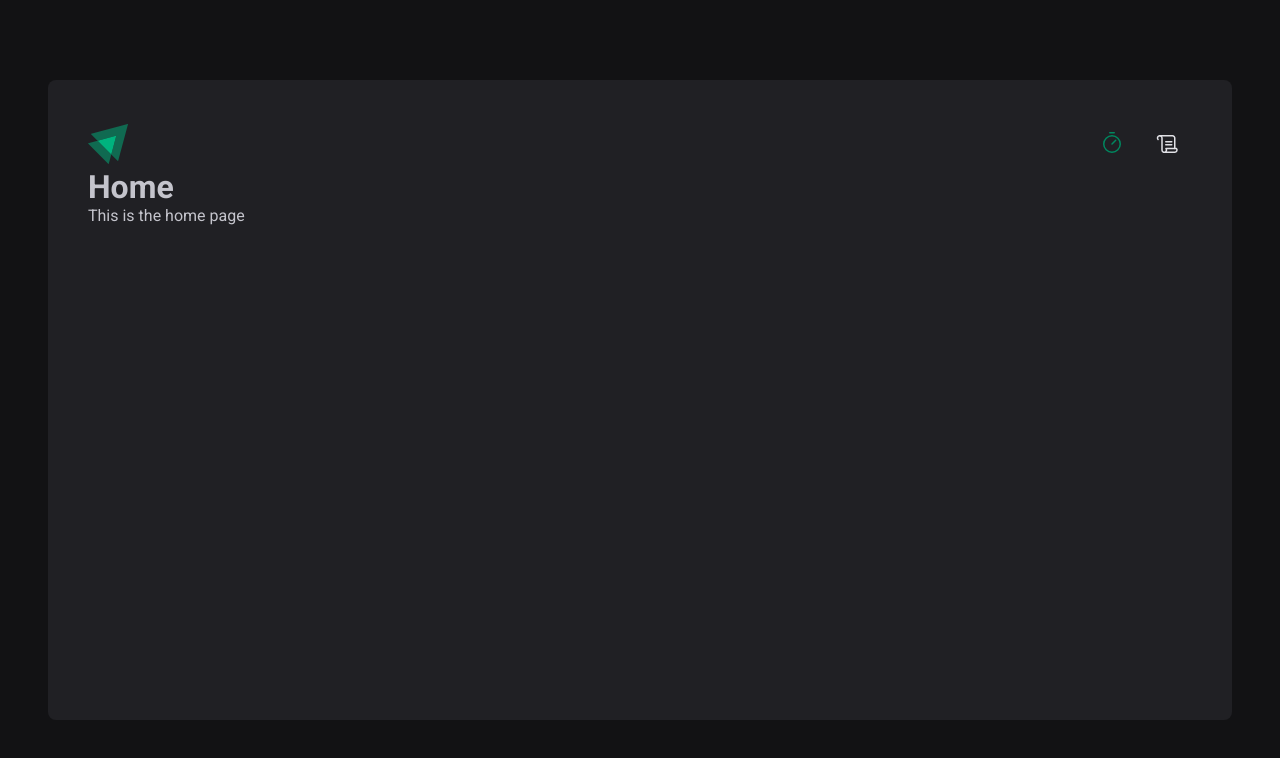
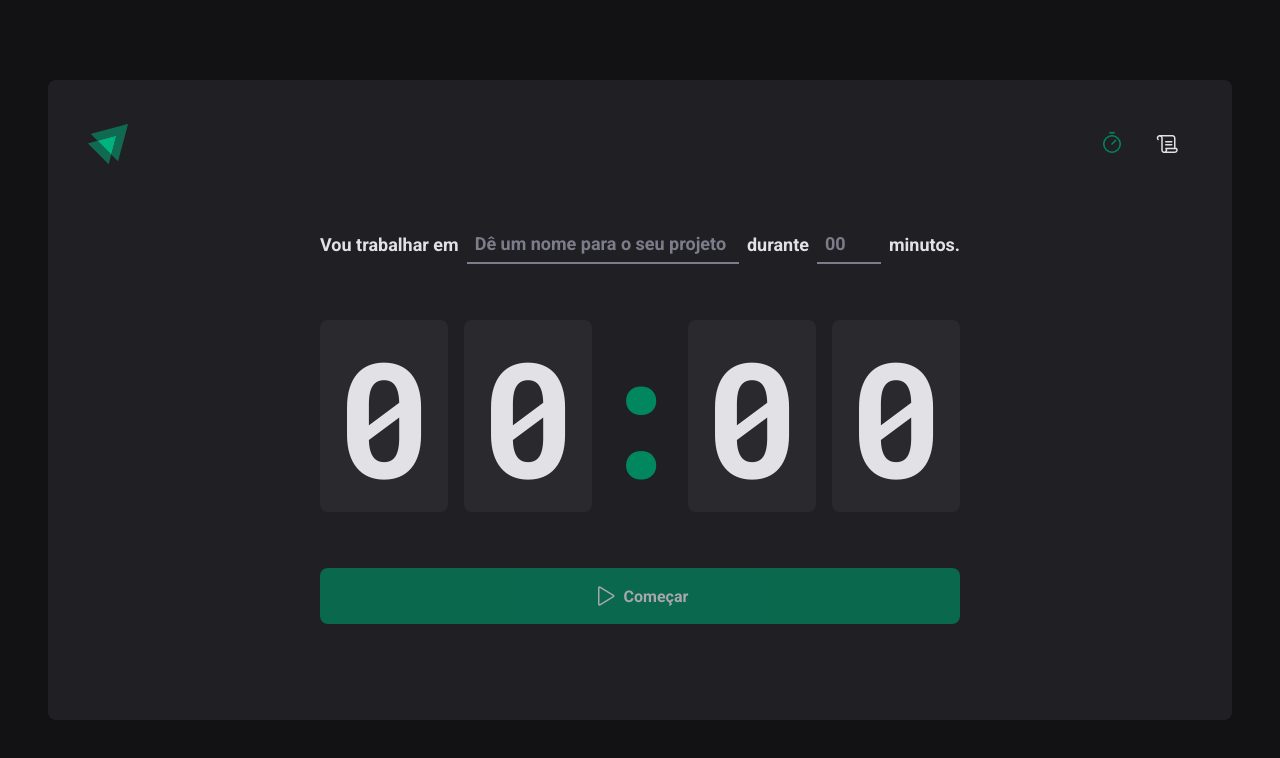
Before and after one commit to MaykonFranchini/ignite-timer, a React (Vite) app: page / in a window 1280 px wide. Shown: the top 758 px of the page. Built offline with nearby package versions, Linux system fonts and the light colour scheme.

Commit message:
Form inputs styled

```diff
--- a/src/pages/Home.tsx
+++ /dev/null
@@ -1,8 +0,0 @@
-export function Home() {
-  return (
-    <div>
-      <h1>Home</h1>
-      <p>This is the home page</p>
-    </div>
-  )
-}
--- /dev/null
+++ b/src/pages/Home/index.tsx
@@ -0,0 +1,58 @@
+import { Play } from 'phosphor-react'
+import {
+  CountDownContainer,
+  FormContainer,
+  HomeContainer,
+  Separator,
+  StartCountDownButton,
+  TaskInput,
+  TimeInput,
+} from './styles'
+
+export function Home() {
+  return (
+    <HomeContainer>
+      <form>
+        <FormContainer>
+          <label htmlFor="task">Vou trabalhar em</label>
+          <TaskInput
+            type="text"
+            id="task"
+            placeholder="Dê um nome para o seu projeto"
+            list="task-suggestions"
+          />
+
+          <datalist id="task-suggestions">
+            <option value="Desenvolvimento de aplicações" />
+            <option value="Desenvolvimento de sistemas" />
+          </datalist>
+
+          <label htmlFor="minutesAmount">durante</label>
+          <TimeInput
+            type="number"
+            id="minutesAmount"
+            placeholder="00"
+            step={5}
+            min={5}
+            max={60}
+          />
+
+          <span>minutos.</span>
+        </FormContainer>
+
+        <CountDownContainer>
+          <span>0</span>
+          <span>0</span>
+          <Separator>:</Separator>
+          <span>0</span>
+          <span>0</span>
+        </CountDownContainer>
+
+        <StartCountDownButton disabled type="submit">
+          <Play size={24} />
+          Começar
+        </StartCountDownButton>
+      </form>
+    </HomeContainer>
+  )
+}
--- /dev/null
+++ b/src/pages/Home/styles.ts
@@ -0,0 +1,113 @@
+import styled from 'styled-components'
+
+export const HomeContainer = styled.main`
+  height: 100%;
+
+  flex: 1;
+
+  display: flex;
+  flex-direction: column;
+  align-items: center;
+  justify-content: center;
+
+  form {
+    display: flex;
+    flex-direction: column;
+    align-items: center;
+    gap: 3.5rem;
+  }
+`
+
+export const CountDownContainer = styled.div`
+  font-family: 'Roboto Mono', monospace;
+  font-size: 10rem;
+  line-height: 8rem;
+  color: ${(props) => props.theme['gray-100']};
+
+  display: flex;
+  gap: 1rem;
+
+  span {
+    background: ${(props) => props.theme['gray-700']};
+    padding: 2rem 1rem;
+    border-radius: 8px;
+  }
+`
+
+export const FormContainer = styled.div`
+  width: 100%;
+  display: flex;
+  align-items: center;
+  justify-content: center;
+  gap: 0.5rem;
+  color: ${(props) => props.theme['gray-100']};
+  font-size: 1.125rem;
+  flex-wrap: wrap;
+  font-weight: bold;
+`
+export const Separator = styled.div`
+  padding: 2rem 0;
+  color: ${(props) => props.theme['green-500']};
+
+  width: 4rem;
+  overflow: hidden;
+  display: flex;
+  justify-content: center;
+`
+export const StartCountDownButton = styled.button`
+  width: 100%;
+  border: 0;
+  padding: 1rem;
+  border-radius: 8px;
+
+  display: flex;
+  align-items: center;
+  justify-content: center;
+  gap: 0.5rem;
+  font-weight: bold;
+  cursor: pointer;
+
+  color: ${(props) => props.theme['gray-100']};
+
+  background: ${(props) => props.theme['green-500']};
+
+  &:disabled {
+    opacity: 0.7;
+    cursor: not-allowed;
+  }
+
+  &:not(:disabled):hover {
+    background: ${(props) => props.theme['green-700']};
+  }
+`
+
+const BaseInput = styled.input`
+  background: transparent;
+  height: 2.5rem;
+  border: 0;
+  border-bottom: 2px solid ${(props) => props.theme['gray-500']};
+  font-weight: bold;
+  font-size: 1.125rem;
+  padding: 0 0.5rem;
+  color: ${(props) => props.theme['gray-100']};
+
+  &:focus {
+    box-shadow: none;
+    border-color: ${(props) => props.theme['green-500']};
+  }
+
+  &::placeholder {
+    color: ${(props) => props.theme['gray-500']};
+  }
+`
+
+export const TaskInput = styled(BaseInput)`
+  flex: 1;
+
+  &::-webkit-calendar-picker-indicator {
+    display: none !important;
+  }
+`
+export const TimeInput = styled(BaseInput)`
+  width: 4rem;
+`
--- a/src/styles/global.ts
+++ b/src/styles/global.ts
@@ -16,6 +16,8 @@
   background: ${(props) => props.theme['gray-900']};
   color: ${(props) => props.theme['gray-300']};
 
+  -webkit-font-smoothing: antialiased;
+
 }
 
 body, input, text-area, button {
```
